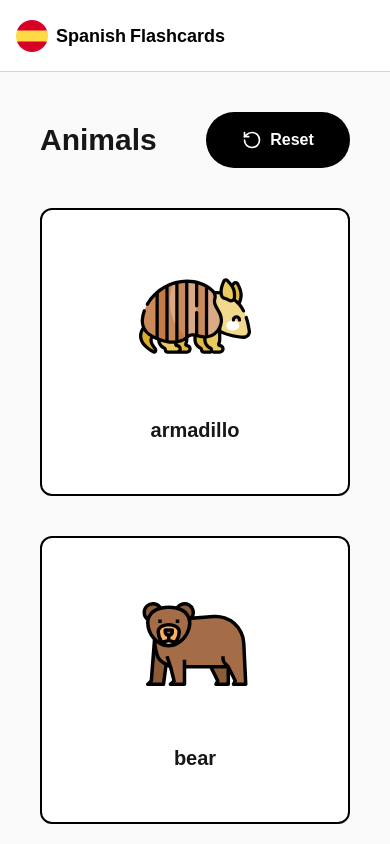
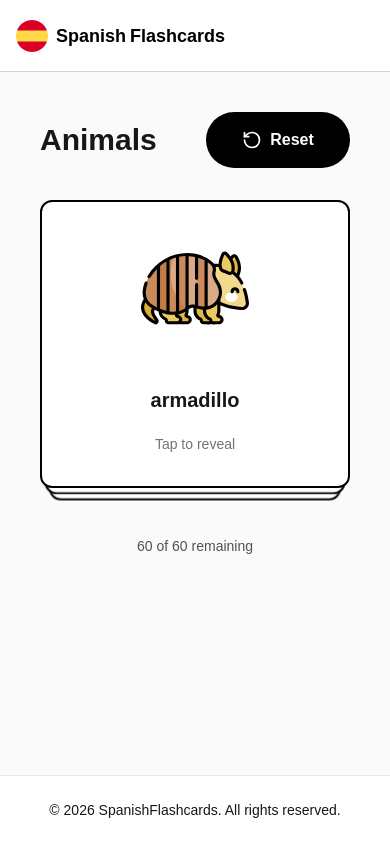
Before and after one commit to RobertHawkerDev/spanish-flashcards, a Next.js app: page /animals in a window 390 px wide. Shown: the top 844 px of the page. Built offline with nearby package versions, Linux system fonts and the light colour scheme.

Commit message:
feat(deck): created and added word card deck component

```diff
--- a/app/(app)/(decks)/[slug]/(account)/account-settings/page.tsx
+++ /dev/null
@@ -1,21 +0,0 @@
-import type { Metadata } from 'next';
-
-import companyName from '@/app/utils/company-name';
-
-export const metadata: Metadata = {
-  title: 'Account Settings',
-  description: `Update your ${companyName} account settings including name, email, profile image, password, and security options securely.`,
-};
-
-export default function AccountSettingsPage() {
-  return (
-    <div>
-      <div>
-        <h1>Account settings</h1>
-        {/* change email */}
-        {/* change password */}
-        {/* close account */}
-      </div>
-    </div>
-  );
-}
--- a/app/(app)/(decks)/[slug]/(account)/profile/page.tsx
+++ /dev/null
@@ -1,22 +0,0 @@
-import type { Metadata } from 'next';
-
-import companyName from '@/app/utils/company-name';
-
-export const metadata: Metadata = {
-  title: 'Profile',
-  description: `View your ${companyName} profile with avatar, learning stats, words learned, correct and wrong answers, and recent decks.`,
-};
-
-export default function ProfilePage() {
-  return (
-    <div>
-      <h1>Profile</h1>
-      {/* avatar */}
-      {/* name */}
-      {/* words learned */}
-      {/* words correct */}
-      {/* words wrong */}
-      {/* recent decks */}
-    </div>
-  );
-}
--- a/app/(app)/(decks)/[slug]/(account)/reset-email/page.tsx
+++ /dev/null
@@ -1,26 +0,0 @@
-import type { Metadata } from 'next';
-
-import companyName from '@/app/utils/company-name';
-
-import ResetEmailForm from './reset-email-form';
-
-export const metadata: Metadata = {
-  title: 'Reset Email',
-  description: `Reset or update the email address for your ${companyName} account. Keep your progress, settings, and saved learning data.`,
-};
-
-export default function ResetEmailPage() {
-  return (
-    <main className="flex min-h-screen flex-col items-center bg-white p-6 sm:bg-neutral-100 sm:pt-6">
-      <div className="flex w-full flex-col items-center">
-        {/* Card */}
-        <section className="mt-6 w-full max-w-lg px-0 py-0 sm:mt-12 sm:rounded-2xl sm:bg-white sm:p-10 sm:shadow-lg sm:ring-1 sm:shadow-black/30 sm:ring-black/5">
-          <h1 className="text-left text-xl font-extrabold sm:text-center sm:text-2xl">
-            Reset Email
-          </h1>
-          <ResetEmailForm />
-        </section>
-      </div>
-    </main>
-  );
-}
--- a/app/(app)/(decks)/[slug]/(account)/reset-email/reset-email-form/reset-email-schema.ts
+++ /dev/null
@@ -1,9 +0,0 @@
-import z from 'zod';
-
-export const resetEmailSchema = z.object({
-  email: z
-    .email('Please enter a valid email address')
-    .min(1, 'Email is required'),
-});
-
-export type ResetEmailValues = z.infer<typeof resetEmailSchema>;
--- a/app/(app)/(decks)/[slug]/components/deck-client/index.tsx
+++ b/app/(app)/(decks)/[slug]/components/deck-client/index.tsx
@@ -3,6 +3,7 @@
 import { LucideRotateCcw, LucideX } from 'lucide-react';
 import { useMemo, useState } from 'react';
 
+import WordDeck from '../word-deck';
 import CollectionGrid from '../word-grid';
 
 type Word = {
@@ -58,12 +59,24 @@ export default function DeckClient({
         </button>
       </div>
 
+      <div className="block md:hidden">
+        <WordDeck
+          key={resetKey}
+          words={words}
+          onMark={handleMark}
+          onComplete={() => setIsDone(true)}
+        />
+      </div>
+
+      {/* Desktop: grid */}
+      <div className="hidden md:block">
         <CollectionGrid
           key={resetKey}
           words={words}
           onMark={handleMark}
           onComplete={() => setIsDone(true)}
         />
+      </div>
 
       {/* Modal */}
       {isDone ? (
--- a/app/(app)/(decks)/[slug]/components/word-card/index.tsx
+++ b/app/(app)/(decks)/[slug]/components/word-card/index.tsx
@@ -45,29 +45,24 @@ export default function WordCard({
   return (
     <div
       className={[
-        'h-72 w-full perspective-distant',
+        'relative w-full',
         'transition-all duration-300',
         isLeaving ? 'scale-95 opacity-0' : 'scale-100 opacity-100',
       ].join(' ')}
     >
-      <div
-        role="button"
-        tabIndex={0}
-        aria-label={`Flashcard for ${word.english}`}
-        onClick={() => !isLeaving && setIsFlipped(v => !v)}
-        onKeyDown={event => {
-          if (isLeaving) return;
-          if (event.key === 'Enter' || event.key === ' ') {
-            event.preventDefault();
-            setIsFlipped(v => !v);
-          }
-        }}
+      {/* CARD (tap anywhere to flip) */}
+      <button
+        type="button"
+        disabled={isLeaving}
+        onClick={() => setIsFlipped(v => !v)}
         className={[
-          'relative h-full w-full cursor-pointer rounded-xl border-2 border-black bg-white',
+          'relative h-72 w-full cursor-pointer rounded-xl border-2 border-black bg-white',
+          'perspective-distant',
           'transition-transform duration-500 transform-3d',
           isFlipped ? 'transform-[rotateY(180deg)]' : '',
           isLeaving ? 'pointer-events-none' : '',
         ].join(' ')}
+        aria-label={`Flashcard for ${word.english}`}
       >
         {/* FRONT */}
         <div className="absolute inset-0 flex flex-col items-center justify-center gap-5 p-8 backface-hidden">
@@ -84,53 +79,53 @@ export default function WordCard({
           <p className="mt-6 text-center text-xl font-semibold select-none">
             {word.english}
           </p>
+          <p className="text-center text-sm text-neutral-500 select-none">
+            Tap to reveal
+          </p>
         </div>
 
-        {/* BACK */}
-        <div className="absolute inset-0 flex transform-[rotateY(180deg)] flex-col items-center justify-center gap-6 p-8 backface-hidden">
+        {/* BACK (text only, no buttons inside 3D!) */}
+        <div className="absolute inset-0 flex transform-[rotateY(180deg)] flex-col items-center justify-center gap-3 p-8 backface-hidden">
+          <p className="text-center text-3xl font-semibold select-none">
+            {spanishFull}
+          </p>
+          <p className="text-center text-sm text-neutral-500 select-none">
+            Tap to flip back
+          </p>
+        </div>
+      </button>
+
+      {/* CONTROLS: outside the 3D transform (reliable taps) */}
+      {isFlipped ? (
+        <div className="mt-4 flex items-center justify-center gap-5">
           <button
             className="cursor-pointer rounded-full bg-neutral-200 p-3 hover:bg-neutral-300"
             type="button"
-            onClick={event => {
-              event.stopPropagation();
-              speak();
-            }}
+            onClick={speak}
             aria-label={`Listen to pronunciation of ${word.spanish}`}
           >
             <LucideMic className="h-8 w-8 text-neutral-900" />
           </button>
 
-          <p className="text-center text-2xl font-semibold select-none">
-            {spanishFull}
-          </p>
-
-          <div className="mt-2 flex gap-5">
           <button
-              className="cursor-pointer rounded-full bg-red-500 p-2 hover:bg-red-600"
+            className="cursor-pointer rounded-full bg-red-500 p-3 hover:bg-red-600"
             type="button"
-              onClick={event => {
-                event.stopPropagation();
-                markAndExit('wrong');
-              }}
+            onClick={() => markAndExit('wrong')}
             aria-label="Mark wrong"
           >
             <LucideX className="h-8 w-8 text-white" />
           </button>
 
           <button
-              className="cursor-pointer rounded-full bg-green-500 p-2 hover:bg-green-600"
+            className="cursor-pointer rounded-full bg-green-500 p-3 hover:bg-green-600"
             type="button"
-              onClick={event => {
-                event.stopPropagation();
-                markAndExit('correct');
-              }}
+            onClick={() => markAndExit('correct')}
             aria-label="Mark correct"
           >
             <LucideCheck className="h-8 w-8 text-white" />
           </button>
         </div>
-        </div>
-      </div>
+      ) : undefined}
     </div>
   );
 }
--- /dev/null
+++ b/app/(app)/(decks)/[slug]/components/word-deck/index.tsx
@@ -0,0 +1,102 @@
+'use client';
+
+import { useState } from 'react';
+
+import WordCard from '../word-card';
+
+type MarkResult = 'correct' | 'wrong';
+
+type Word = {
+  id: string | number;
+  icon_svg: string;
+  english: string;
+  spanish_article: string;
+  spanish: string;
+};
+
+function deckTransforms(level: 0 | 1 | 2) {
+  if (level === 0) return 'translateY(0px) scale(1)';
+  if (level === 1) return 'translateY(10px) scale(0.97)';
+  return 'translateY(20px) scale(0.94)';
+}
+
+export default function WordDeck({
+  words,
+  onMark,
+  onComplete,
+}: {
+  words: Word[];
+  onMark?: (result: MarkResult) => void;
+  onComplete?: () => void;
+}) {
+  const [index, setIndex] = useState(0);
+
+  const total = words.length;
+  const remaining = total - index;
+
+  const top = words[index];
+  const second = words[index + 1];
+  const third = words[index + 2];
+
+  const handleMark = (result: MarkResult) => {
+    onMark?.(result);
+
+    setIndex(previous => {
+      const next = previous + 1;
+      if (next >= total) {
+        queueMicrotask(() => onComplete?.());
+        return previous;
+      }
+      return next;
+    });
+  };
+
+  if (!top) return;
+
+  return (
+    <div className="mt-8 flex w-full justify-center">
+      <div className="relative w-full max-w-[420px]">
+        <div className="relative isolate h-[320px]">
+          {third ? (
+            <div
+              className="pointer-events-none absolute inset-0"
+              style={{
+                transform: deckTransforms(2),
+                transition: 'transform 220ms ease-in-out',
+                zIndex: 1,
+              }}
+              aria-hidden="true"
+            >
+              <WordCard key={third.id} word={third} />
+            </div>
+          ) : undefined}
+
+          {second ? (
+            <div
+              className="pointer-events-none absolute inset-0"
+              style={{
+                transform: deckTransforms(1),
+                transition: 'transform 220ms ease-in-out',
+                zIndex: 2,
+              }}
+              aria-hidden="true"
+            >
+              <WordCard key={second.id} word={second} />
+            </div>
+          ) : undefined}
+
+          <div
+            className="pointer-events-auto absolute inset-0"
+            style={{ zIndex: 3, transition: 'transform 220ms ease-in-out' }}
+          >
+            <WordCard key={top.id} word={top} onMark={handleMark} />
+          </div>
+        </div>
+
+        <div className="mt-4 text-center text-sm text-neutral-600">
+          {remaining} of {total} remaining
+        </div>
+      </div>
+    </div>
+  );
+}
```
Also changed, not shown: app/(app)/(decks)/[slug]/(account)/reset-email/reset-email-form/index.tsx (deleted, +0 -72 lines). Lines whose indentation alone changed are shown as unchanged.
